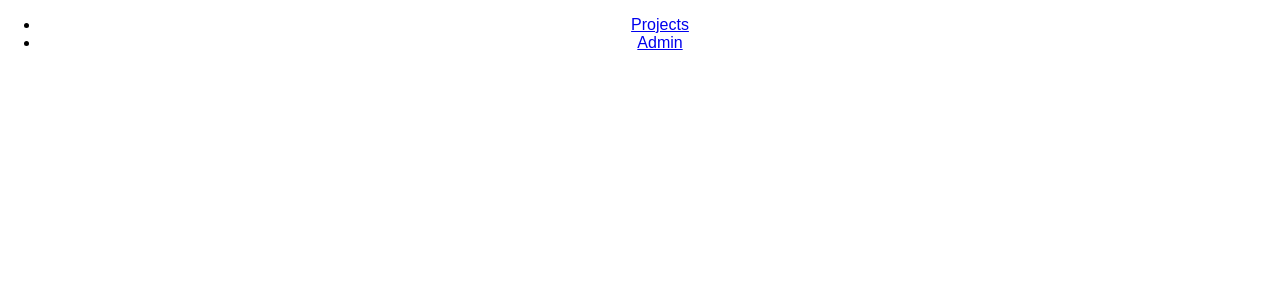
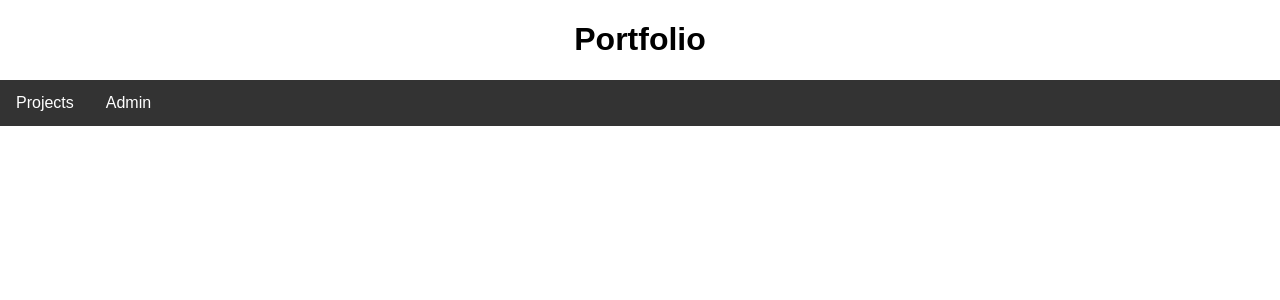
Before and after one commit to mlhershkovitz/sagas-portfolio, a React (Create React App) app: page /#/ in a window 1280 px wide. Shown: the top 300 px of the page. Built offline with nearby package versions, Linux system fonts and the light colour scheme.

Commit message:
get route set up and formatting done

```diff
--- a/package.json
+++ b/package.json
@@ -8,7 +8,9 @@
     "axios": "^0.18.0",
     "react": "^16.6.3",
     "react-dom": "^16.6.3",
+    "react-linkify": "^0.2.2",
     "react-redux": "^5.0.7",
+    "react-router-dom": "^4.3.1",
     "react-scripts": "^2.1.8",
     "redux": "^4.0.0",
     "redux-logger": "^3.0.6",
--- a/src/components/App/App.css
+++ b/src/components/App/App.css
@@ -22,3 +22,28 @@
   from { transform: rotate(0deg); }
   to { transform: rotate(360deg); }
 }
+
+
+ul {
+  list-style-type: none;
+  margin: 0;
+  padding: 0;
+  overflow: hidden;
+  background-color: #333;
+}
+
+li {
+  float: left;
+}
+
+li a {
+  display: block;
+  color: white;
+  text-align: center;
+  padding: 14px 16px;
+  text-decoration: none;
+}
+
+li a:hover {
+  background-color: #111;
+}
--- a/src/components/App/App.js
+++ b/src/components/App/App.js
@@ -20,10 +20,13 @@ class App extends Component {
     return (
     <Router>
       <div className="App">
+      <header>
+        <h1>Portfolio</h1>
           <ul>
               <li><Link to="/">Projects</Link></li>
               <li><Link to="/admin">Admin</Link></li>
           </ul>
+        </header>
         <Route exact path="/" component={Projects} />
         <Route path="/admin" component={Admin} />
         </div>
--- a/src/components/Projects/Projects.js
+++ b/src/components/Projects/Projects.js
@@ -1,5 +1,7 @@
 import React, { Component } from 'react';
 import { connect } from 'react-redux';
+
+import Linkify from 'react-linkify';
 
 
 
@@ -13,7 +15,19 @@ class ProjectList extends Component {
 
       return (
         <div>
-
+           {this.props.reduxState.projects.map((project) => (
+            <div className="projects">
+              <h3>{project.name}</h3>
+              <br/>
+              <p>{project.tag_id}</p>
+              <p>{project.description} </p>
+                <Linkify> GitHub: {project.github}</Linkify>
+                <Linkify> Website: {project.website}</Linkify>
+              <p>{project.thumbnail}</p>
+              <br/>
+              <p>{project.date_completed}</p>
+            </div>
+            ))}
         </div>
       );
     }
--- a/src/index.js
+++ b/src/index.js
@@ -17,8 +17,19 @@ function* rootSaga() {
     //connecting axios get
     yield takeEvery('FETCH_PROJECT', getProject);
     //connecting axios post
-    yield takeEvery('ADD_PROJECT', postProject);
-}
+   // yield takeEvery('ADD_PROJECT', postProject);
+}//end root saga
+
+function* getProject(action) {
+    console.log('hit first saga Get project');
+    try {
+      const fetchProject = yield axios.get('/api/project');
+      yield put({type: 'SET_PROJECT', payload: fetchProject.data})
+    }
+    catch (err){
+      console.log('in get project', err)
+    }
+  }// end get project
 
 // Create sagaMiddleware
 const sagaMiddleware = createSagaMiddleware();
```
Also changed, not shown: 1 other file (tests, documents, lock files or other folders).
